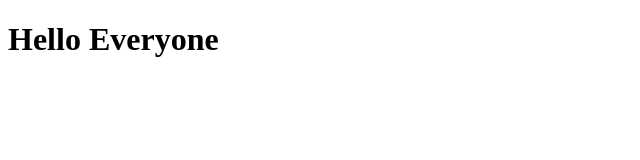
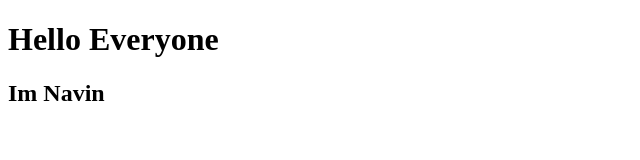
Before and after one commit to navin-oss/gitbranches, a plain HTML site: page index.html in a window 1280 px wide. Shown: the whole page, without its empty margins (0-640 px from the left). Drawn offline with Linux system fonts and the light colour scheme.

Commit message:
1st branch

```diff
--- a/index.html
+++ b/index.html
@@ -7,5 +7,6 @@
 </head>
 <body>
     <h1>Hello Everyone</h1>
+    <h2>Im Navin</h2>
 </body>
 </html>
```
